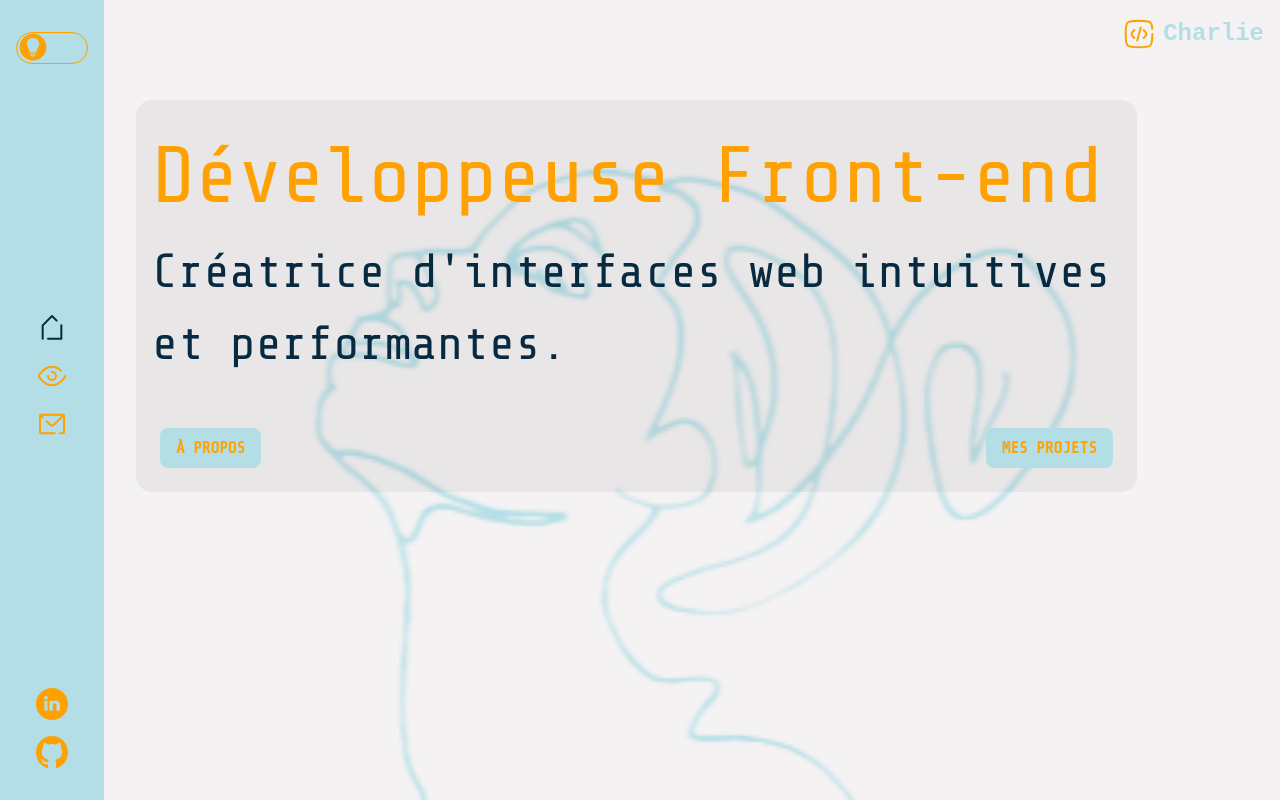
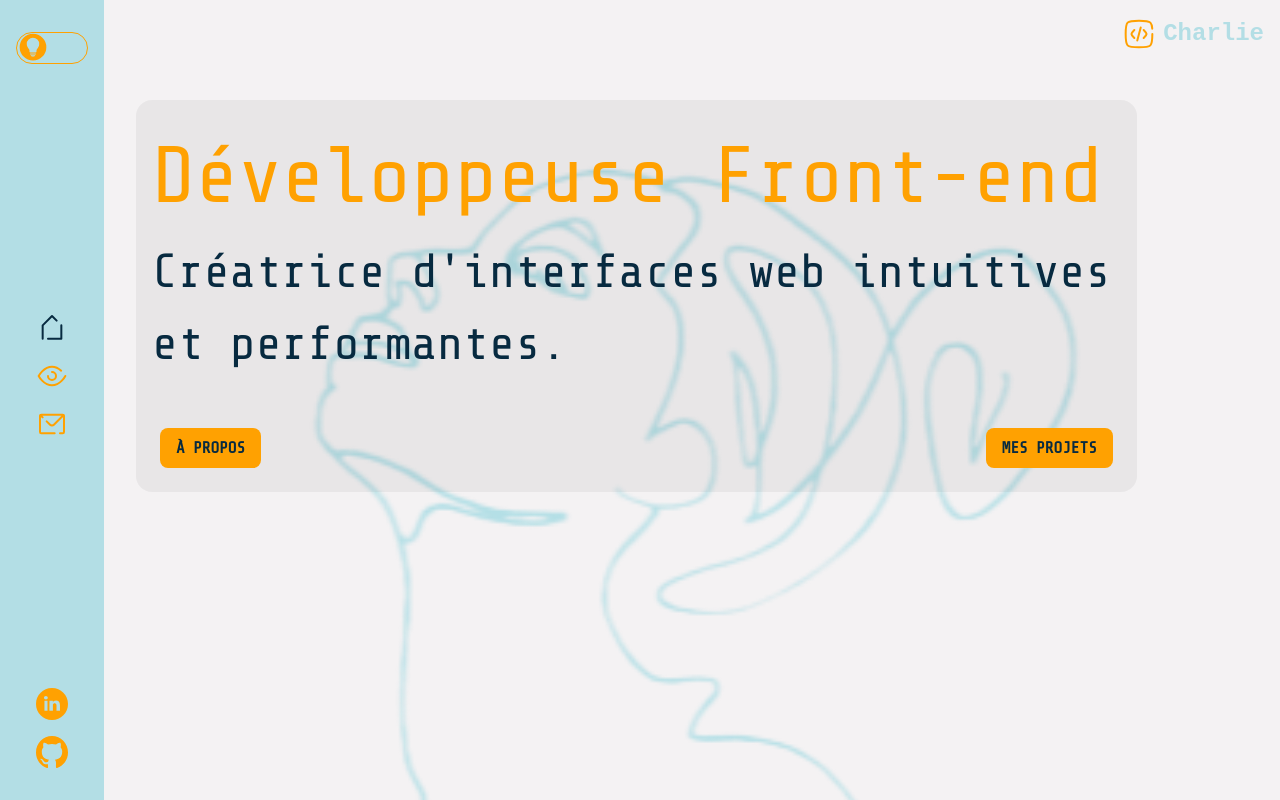
Before and after one commit to charlie-boudou/portfolio, a React (Create React App) app: page / in a window 1280 px wide. Shown: the top 800 px of the page. Built offline with nearby package versions, Linux system fonts and the light colour scheme; a web font is replaced by a local one.

Commit message:
change button homeCard

```diff
--- a/src/components/Button.tsx
+++ b/src/components/Button.tsx
@@ -27,14 +27,15 @@ interface IButtonProps {
     return (
 
             <div
-                className={`${theme.backgroundSidebar} rounded-[.5rem] w-fit px-[1rem] py-[.5rem] cursor-pointer transition ease-in-out delay-150 hover:-translate-y-1 hover:scale-110 duration-300`}
+                className="rounded-[.5rem] w-fit px-[1rem] py-[.5rem] cursor-pointer transition ease-in-out delay-150 hover:-translate-y-1 hover:scale-110 duration-300"
+                style={{ backgroundColor: `${theme.icon}`}}
             >
                 {link.page ? (
                     <Link to={link.link} onClick={() => handleClick(link.page ? link.page : '')}>
-                        <p className="text-[1rem] font-bold" style={{color: `${theme.icon}`}}>{link.name}</p>
+                        <p className="text-[1rem] font-bold" style={{color: `${theme.activeIcon}`}}>{link.name}</p>
                     </Link>
                 ) : (
-                    <div className="text-[1rem] font-bold" style={{color: `${theme.icon}`}} onClick={handleScrollToAbout}>
+                    <div className="text-[1rem] font-bold" style={{color: `${theme.activeIcon}`}} onClick={handleScrollToAbout}>
                         {link.name}
                     </div>
                 )}
```
